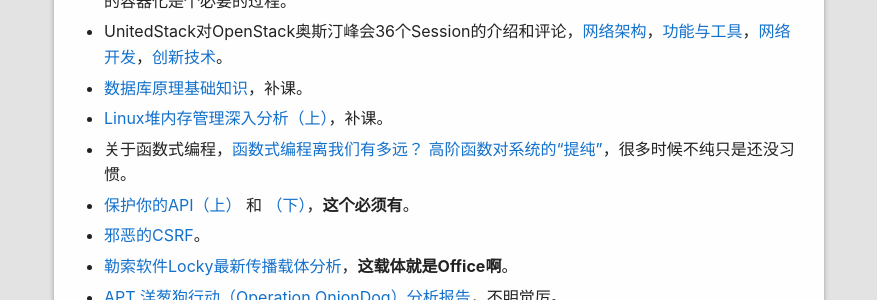
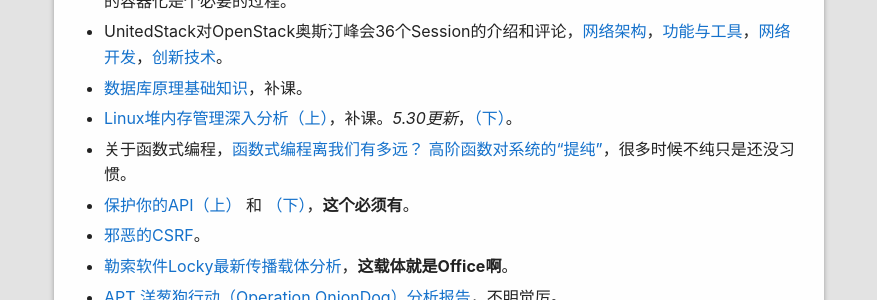
Before and after one commit to fadeer/fadeer.github.io, a Jekyll site: the page built from _posts/weekly/2016-05-15-weekly-73.markdown, in a window 1280 px wide and 900 px high, scrolled down 415 px. Shown: the part 152-452 px from the top of the window, without its empty margins (201-1078 px from the left). Built offline with Jekyll 4.4.1, drawn with Linux system fonts in a browser that asks for light colours.

Commit message:
update post

```diff
--- a/_posts/weekly/2016-05-15-weekly-73.markdown
+++ b/_posts/weekly/2016-05-15-weekly-73.markdown
@@ -24,7 +24,7 @@
 * [Docker从上手到差点放弃](http://mp.weixin.qq.com/s?__biz=MzA4Nzg5Nzc5OA==&mid=2651659581&idx=1&sn=c5ca9f41d7d8e415b5ef961fee9fafac)，这个实践真不错，我们使用了工具、工具反过来塑造了我们，系统组件的容器化是个必要的过程。
 * UnitedStack对OpenStack奥斯汀峰会36个Session的介绍和评论，[网络架构](https://www.ustack.com/news/austin-session-guides-01/)，[功能与工具](https://www.ustack.com/news/austin-session-guides-02/)，[网络开发](https://www.ustack.com/news/austin-session-guides-03/)，[创新技术](https://www.ustack.com/news/austin-session-guides-04/)。
 * [数据库原理基础知识](http://blog.jobbole.com/100349/)，补课。
-* [Linux堆内存管理深入分析（上）](http://jaq.alibaba.com/community/art/show?spm=a313e.7916642.0.0.kGQ3Do&articleid=315)，补课。
+* [Linux堆内存管理深入分析（上）](http://jaq.alibaba.com/community/art/show?spm=a313e.7916642.0.0.kGQ3Do&articleid=315)，补课。*5.30更新*，[（下）](http://jaq.alibaba.com/community/art/show?spm=a313e.7916642.220000NaN1.4.486fs0&articleid=334)。
 * 关于函数式编程，[函数式编程离我们有多远？](https://www.h5jun.com/post/functional-how-far.html) [高阶函数对系统的“提纯”](https://www.h5jun.com/post/higher-order-function-play-with-pure-function.html)，很多时候不纯只是还没习惯。
 * [保护你的API（上）](http://icodeit.org/2016/05/about-session-and-security-api-1/) 和 [（下）](http://icodeit.org/2016/05/about-session-and-security-api-2/)，**这个必须有**。
 * [邪恶的CSRF](http://drops.wooyun.org/web/15556)。
```
